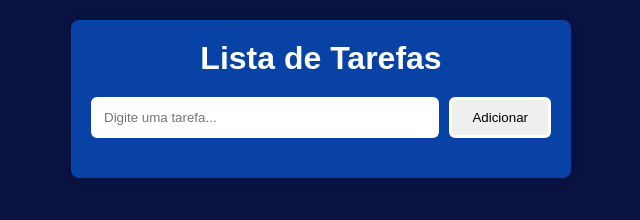
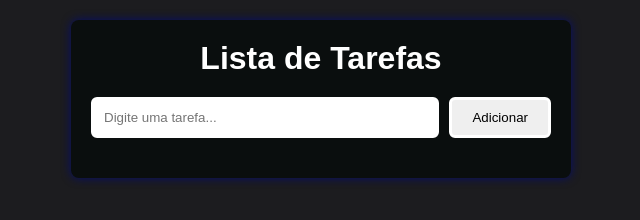
Before and after one commit to TimoteoDev/crm-tarefas, a plain HTML site: page index.html in a window 1280 px wide. Shown: the whole page, without its empty margins (319-959 px from the left). Drawn offline with Linux system fonts and the light colour scheme.

Commit message:
Alteração do visual do projeto

```diff
--- a/style.css
+++ b/style.css
@@ -7,7 +7,7 @@
   body {
     font-family: Arial, sans-serif;
     padding: 20px;
-    background-color: #091241;
+    background-color: #1c1c1f;
     color:white
   }
 
@@ -16,8 +16,8 @@
     margin: 0 auto;
     padding: 20px;
     border-radius: 8px;
-    box-shadow: 0 0 10px rgba(0,0,0,0.1);
-    background-color: rgba(8, 94, 223, 0.63);
+    box-shadow: 0 0 10px rgb(5, 12, 107);
+    background-color: rgb(10, 14, 14);
     color:white
   }
 
@@ -55,14 +55,17 @@
  .btn-excluir:hover {
     background-color: rgb(255, 0, 0);
     color: white;
+    font-size:14px
   }
 
  .btn-concluir:hover {
     background-color: rgb(8, 156, 8);
+    font-size:14px
  }
 
  .btn-editar:hover {
     background-color: rgb(255, 238, 0);
+    font-size:14px
  }
 
 
```
